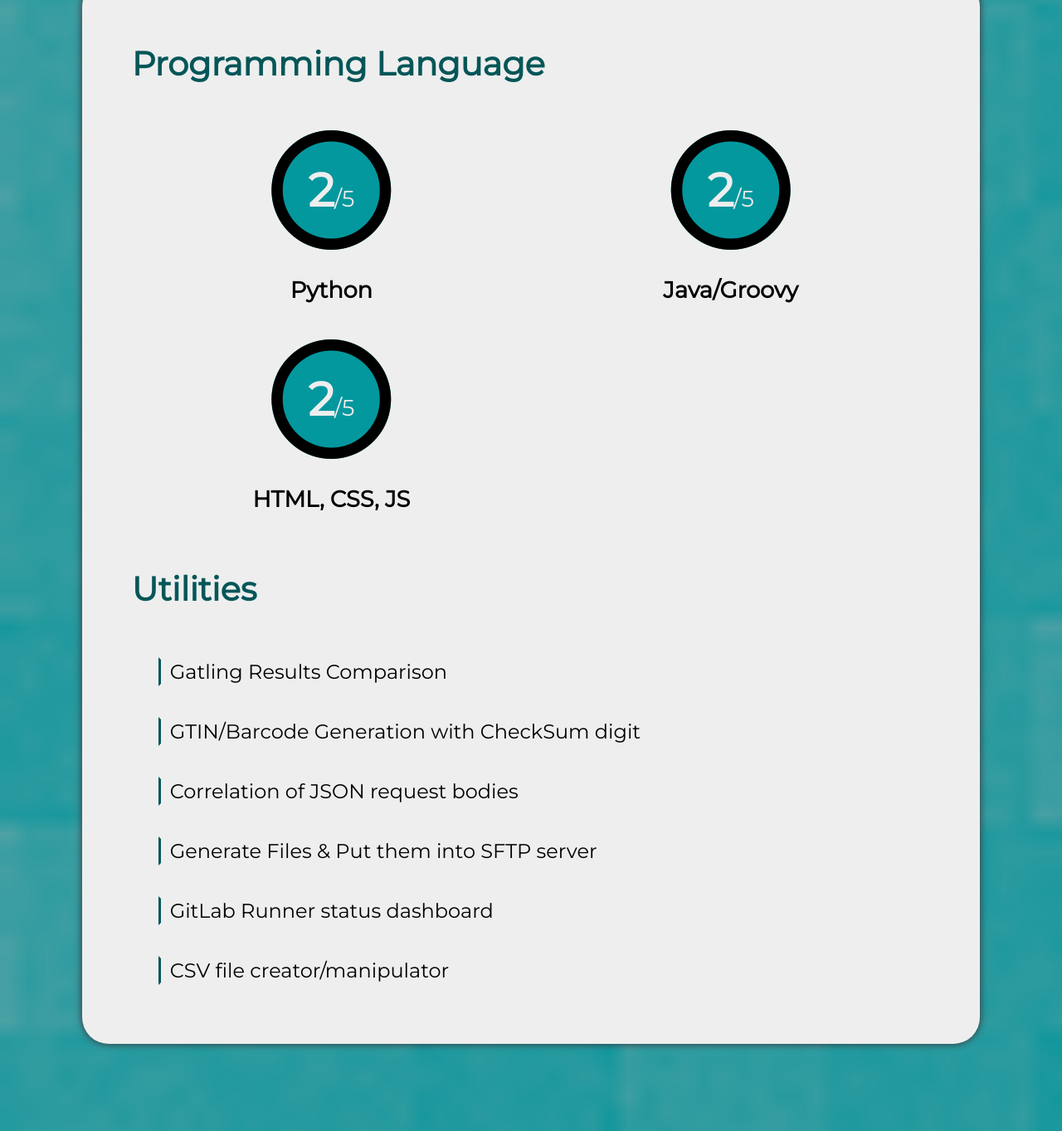
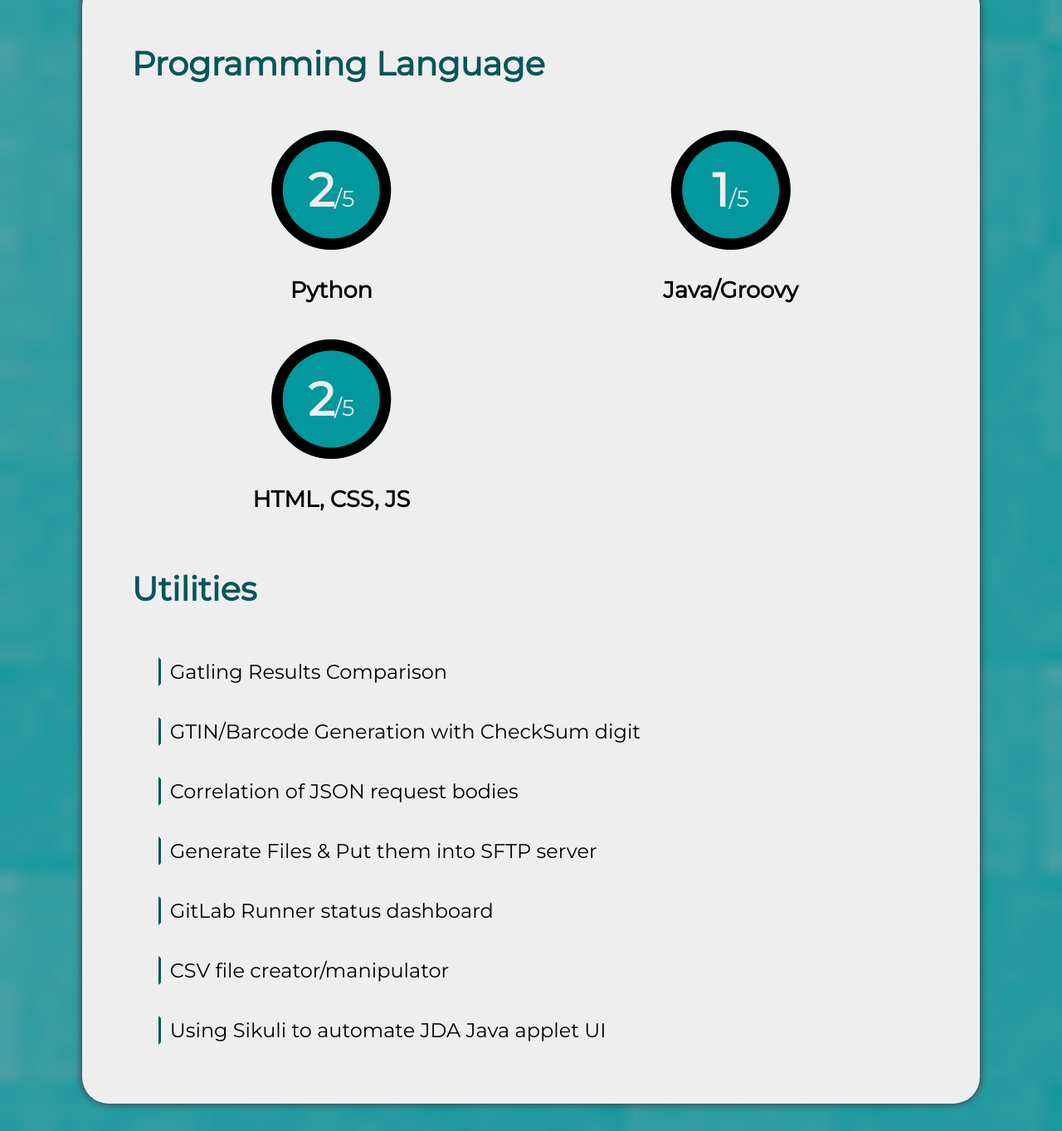
Before and after one commit to sujin-sam/cv, a website: page index.html in a window 1280 px wide. Shown: the part 9637-11000 px from the top of the page at 83% size. Drawn offline with Linux system fonts and the light colour scheme.

Commit message:
add utility & chg Java proficieny

```diff
--- a/index.html
+++ b/index.html
@@ -371,7 +371,7 @@
                 <div class="programming-tool">
                     <div class="programming-level">
                         <span class="tool-level">
-                            2<span class="tool-outOf">/5</span>
+                            1<span class="tool-outOf">/5</span>
                         </span>
                         <i class="far fa-circle fa-5x fa-outer"></i>
                         <i class="fas fa-circle fa-5x"></i>
@@ -409,6 +409,9 @@
                     </li>
                     <li class="utility-item">
                         CSV file creator/manipulator
+                    </li>
+                    <li class="utility-item">
+                        Using Sikuli to automate JDA Java applet UI
                     </li>
                 </ul>
             </div>
```
